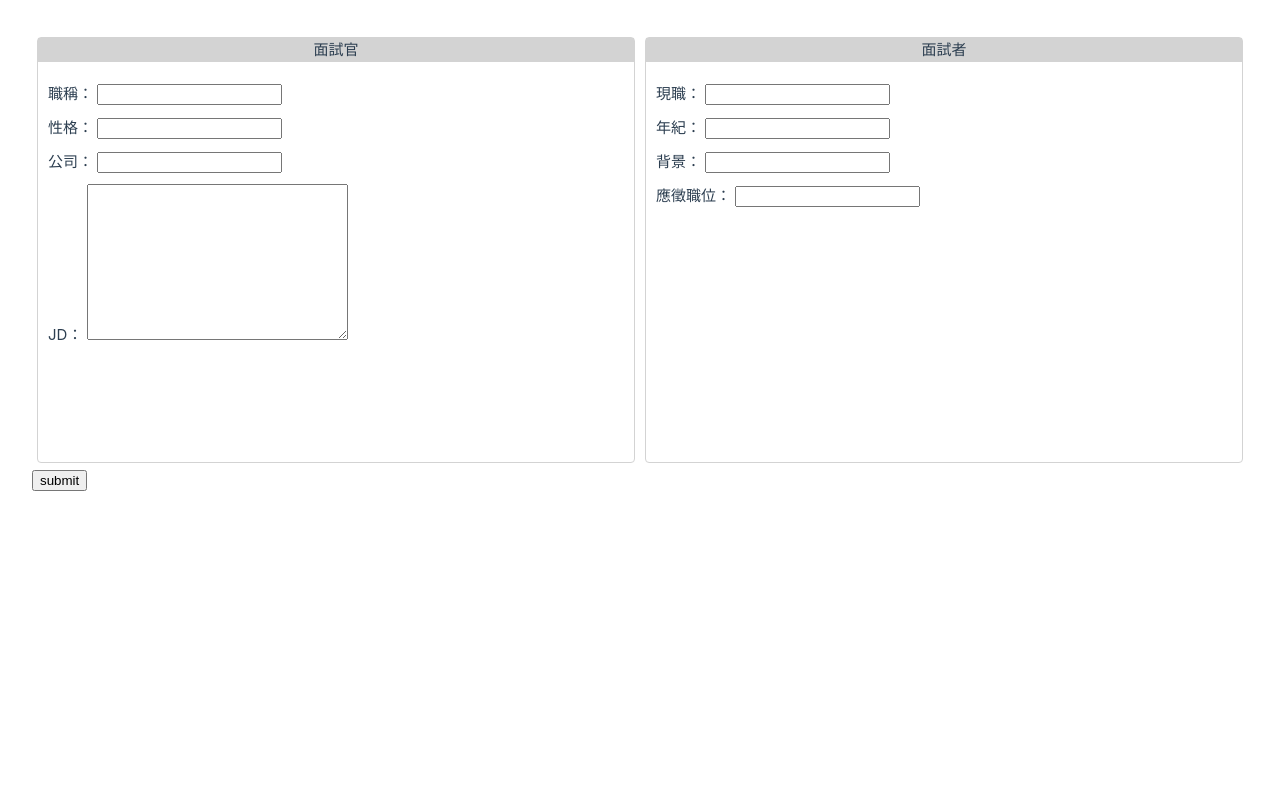
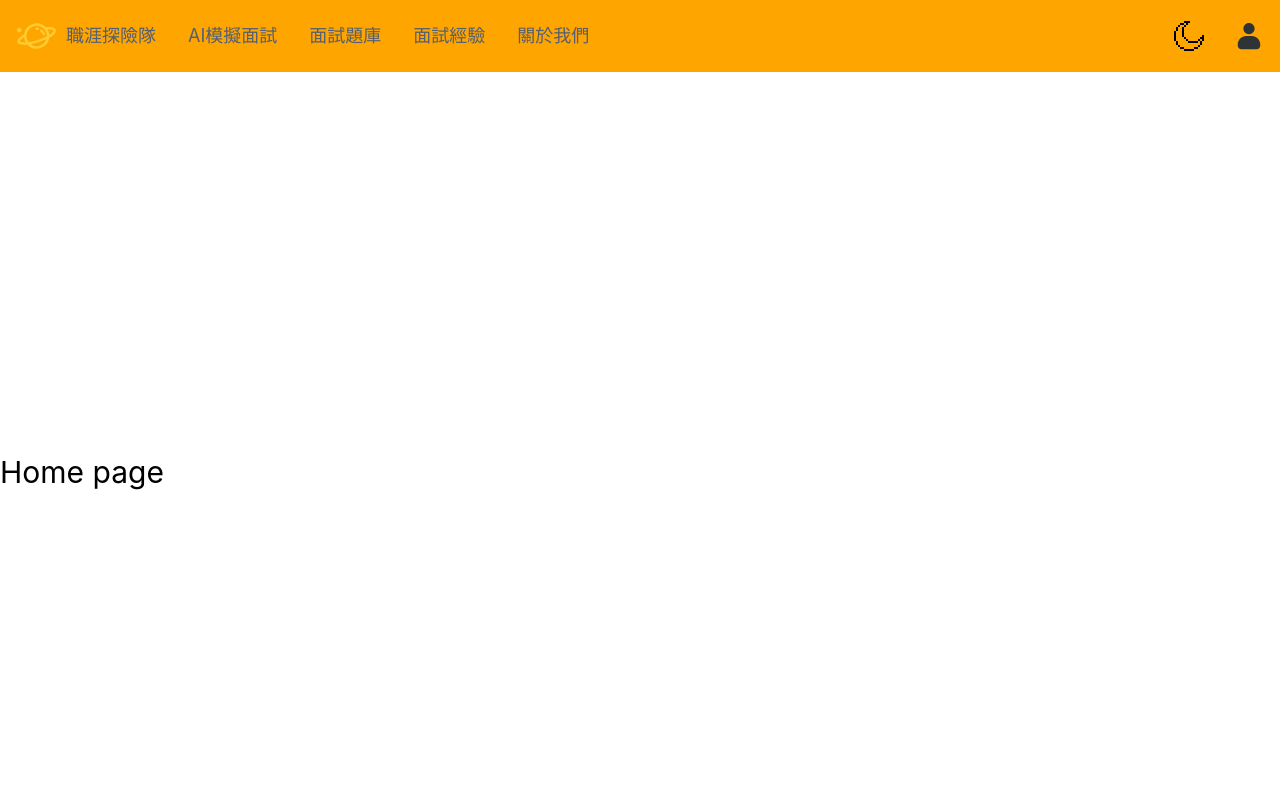
Before and after one commit to huishanchiu/betterlife, a Vue app in the folder betterlife/: page / in a window 1280 px wide. Shown: the top 800 px of the page. Built offline with nearby package versions, Linux system fonts and the light colour scheme.

Commit message:
feat(init):Setting router and css

```diff
--- a/betterlife/src/App.vue
+++ b/betterlife/src/App.vue
@@ -1,78 +1,72 @@
 <script setup lang="ts">
 import { RouterLink, RouterView } from 'vue-router'
+import { ref } from 'vue'
 import HelloWorld from './components/HelloWorld.vue'
+import planet from './assets/icon/planet.svg'
+import darkMode from './assets/icon/darkmode-8bit.svg'
+import avatar from './assets/icon/avatar.svg'
 </script>
 
 <template>
-  <!-- <header>
+  <header>
     <nav>
-      <RouterLink to="/">Homess</RouterLink>
+      <div class="menu-left">
+        <RouterLink class="menu" to="/">
+          <img :src="planet" alt="planet" class="main-logo" />
+          職涯探險隊</RouterLink
+        >
+        <RouterLink class="menu" to="/mock-interview">AI模擬面試</RouterLink>
+        <RouterLink class="menu" to="/interview-questions">面試題庫</RouterLink>
+        <RouterLink class="menu" to="/interview-experience">面試經驗</RouterLink>
+        <RouterLink class="menu" to="/about">關於我們</RouterLink>
+      </div>
+      <div class="menu-right">
+        <img class="icon" :src="darkMode" alt="" @click="toggleDarkMode" />
+        <img class="icon" :src="avatar" alt="" @click="toggleDarkMode" />
+      </div>
+      <div></div>
     </nav>
-  </header> -->
+  </header>
 
-  <RouterView />
+  <RouterView id="body" />
 </template>
 
 <style scoped>
+#body {
+  padding: 0 2rem;
+}
+.menu {
+  display: flex;
+  line-height: 40px;
+}
+.menu-left {
+  margin: 0;
+  display: flex;
+}
+.menu-right {
+  margin: 0;
+  display: flex;
+  margin-left: auto;
+}
 header {
-  line-height: 1.5;
-  max-height: 100vh;
+  position: sticky;
+  top: 0;
+  background-color: orange;
+  padding: 1rem;
 }
-
-.logo {
-  display: block;
-  margin: 0 auto 2rem;
+nav {
+  display: flex;
+  justify-content: space-around;
 }
-
-nav {
-  width: 100%;
-  font-size: 12px;
-  text-align: center;
-  margin-top: 2rem;
+a {
+  margin-right: 2rem;
+  font-size: 18px;
 }
-
-nav a.router-link-exact-active {
-  color: var(--color-text);
+.icon {
+  width: 30px;
+  margin-left: 30px;
 }
-
-nav a.router-link-exact-active:hover {
-  background-color: transparent;
-}
-
-nav a {
-  display: inline-block;
-  padding: 0 1rem;
-  border-left: 1px solid var(--color-border);
-}
-
-nav a:first-of-type {
-  border: 0;
-}
-
-@media (min-width: 1024px) {
-  header {
-    display: flex;
-    place-items: center;
-    padding-right: calc(var(--section-gap) / 2);
-  }
-
-  .logo {
-    margin: 0 2rem 0 0;
-  }
-
-  header .wrapper {
-    display: flex;
-    place-items: flex-start;
-    flex-wrap: wrap;
-  }
-
-  nav {
-    text-align: left;
-    margin-left: -1rem;
-    font-size: 1rem;
-
-    padding: 1rem 0;
-    margin-top: 1rem;
-  }
+.main-logo {
+  padding-right: 10px;
 }
 </style>
--- a/betterlife/src/assets/base.css
+++ b/betterlife/src/assets/base.css
@@ -1,5 +1,5 @@
 /* color palette from <https://github.com/vuejs/theme> */
-:root {
+/* :root {
   --vt-c-white: #ffffff;
   --vt-c-white-soft: #f8f8f8;
   --vt-c-white-mute: #f2f2f2;
@@ -19,7 +19,7 @@
   --vt-c-text-light-2: rgba(60, 60, 60, 0.66);
   --vt-c-text-dark-1: var(--vt-c-white);
   --vt-c-text-dark-2: rgba(235, 235, 235, 0.64);
-}
+} */
 
 /* semantic color variables for this project */
 :root {
--- a/betterlife/src/assets/main.css
+++ b/betterlife/src/assets/main.css
@@ -3,33 +3,46 @@
 #app {
   max-width: 1280px;
   margin: 0 auto;
-  padding: 2rem;
-
   font-weight: normal;
 }
 
-a,
-.green {
+a {
   text-decoration: none;
-  color: hsla(160, 100%, 37%, 1);
+  color: #545f71;
   transition: 0.4s;
 }
 
-@media (hover: hover) {
+/* @media (hover: hover) {
   a:hover {
-    background-color: hsla(160, 100%, 37%, 0.2);
+    background-color: hsla(0, 0%, 100%, 0.2);
+  }
+} */
+
+/* @media (prefers-color-scheme: light) {
+  #app {
+    color: #213547;
+    background-color: #ffffff;
+  }
+  a:hover {
+    color: #747bff;
+  }
+  button {
+    background-color: #f9f9f9;
   }
 }
 
-/* @media (min-width: 1024px) {
-  body {
-    display: flex;
-    place-items: center;
+@media (prefers-color-scheme: dark) {
+  #app {
+    color: #213547;
+    background-color: pink;
   }
-
-  #app {
-    display: grid;
-    grid-template-columns: 1fr 1fr;
-    padding: 0 2rem;
+  a:hover {
+    color: #747bff;
+  }
+  button {
+    background-color: #f9f9f9;
   }
 } */
+/* html {
+  filter: invert(85%) hue-rotate(190deg);
+} */
--- a/betterlife/src/router/index.ts
+++ b/betterlife/src/router/index.ts
@@ -1,5 +1,8 @@
 import { createRouter, createWebHistory } from 'vue-router'
+import InterView from '../views/InterView.vue'
 import HomeView from '../views/HomeView.vue'
+import AboutView from '../views/AboutView.vue'
+import Questions from '../views/Questions.vue'
 
 const router = createRouter({
   history: createWebHistory(import.meta.env.BASE_URL),
@@ -10,12 +13,22 @@ const router = createRouter({
       component: HomeView
     },
     {
+      path: '/mock-interview',
+      name: 'mockInterview',
+      component: InterView
+    },
+    {
+      path: '/interview-questions',
+      name: 'interview-questions',
+      component: Questions
+    },
+    {
       path: '/about',
       name: 'about',
       // route level code-splitting
       // this generates a separate chunk (About.[hash].js) for this route
       // which is lazy-loaded when the route is visited.
-      component: () => import('../views/AboutView.vue')
+      component: AboutView
     }
   ]
 })
--- a/betterlife/src/views/HomeView.vue
+++ b/betterlife/src/views/HomeView.vue
@@ -1,66 +1,46 @@
-<script setup lang="ts">
-import TheWelcome from '../components/TheWelcome.vue'
-
-const submit = () => {
-  console.log('SUBMIT')
-}
-</script>
-
 <template>
-  <main>
-    <!-- <TheWelcome /> -->
-    <div class="wrapper">
-      <div class="leftWrapper">
-        <div class="title">面試官</div>
-        <div class="content">
-          <div class="row">職稱： <input type="text" /></div>
-          <div class="row">性格： <input type="text" /></div>
-          <div class="row">公司： <input type="text" /></div>
-          <div class="row">JD： <textarea cols="30" rows="10"></textarea></div>
-        </div>
-      </div>
-      <div class="righttWrapper">
-        <div class="title">面試者</div>
-        <div class="content">
-          <div class="row">現職： <input type="text" /></div>
-          <div class="row">年紀： <input type="text" /></div>
-          <div class="row">背景： <input type="text" /></div>
-          <div class="row">應徵職位： <input type="text" /></div>
-        </div>
-      </div>
-    </div>
-    <button @click="submit">submit</button>
-  </main>
+  <div class="about">
+    <h1>Home page</h1>
+  </div>
+  <div>
+    Lorem ipsum dolor, sit amet consectetur adipisicing elit. Repellat quidem nemo excepturi officia
+    in, iste hic deleniti corrupti maxime. Voluptates nobis laboriosam consectetur minus animi autem
+    iusto optio nemo cum? Lorem ipsum dolor, sit amet consectetur adipisicing elit. Repellat quidem
+    nemo excepturi officia in, iste hic deleniti corrupti maxime. Voluptates nobis laboriosam
+    consectetur minus animi autem iusto optio nemo cum? Lorem ipsum dolor, sit amet consectetur
+    adipisicing elit. Repellat quidem nemo excepturi officia in, iste hic deleniti corrupti maxime.
+    Voluptates nobis laboriosam consectetur minus animi autem iusto optio nemo cum? Lorem ipsum
+    dolor, sit amet consectetur adipisicing elit. Repellat quidem nemo excepturi officia in, iste
+    hic deleniti corrupti maxime. Voluptates nobis laboriosam consectetur minus animi autem iusto
+    optio nemo cum?Lorem ipsum dolor, sit amet consectetur adipisicing elit. Repellat quidem nemo
+    excepturi officia in, iste hic deleniti corrupti maxime. Voluptates nobis laboriosam consectetur
+    minus animi autem iusto optio nemo cum? Lorem ipsum dolor, sit amet consectetur adipisicing
+    elit. Repellat quidem nemo excepturi officia in, iste hic deleniti corrupti maxime. Voluptates
+    nobis laboriosam consectetur minus animi autem iusto optio nemo cum? Lorem ipsum dolor, sit amet
+    consectetur adipisicing elit. Repellat quidem nemo excepturi officia in, iste hic deleniti
+    corrupti maxime. Voluptates nobis laboriosam consectetur minus animi autem iusto optio nemo cum?
+    Lorem ipsum dolor, sit amet consectetur adipisicing elit. Repellat quidem nemo excepturi officia
+    in, iste hic deleniti corrupti maxime. Voluptates nobis laboriosam consectetur minus animi autem
+    iusto optio nemo cum? Lorem ipsum dolor, sit amet consectetur adipisicing elit. Repellat quidem
+    nemo excepturi officia in, iste hic deleniti corrupti maxime. Voluptates nobis laboriosam
+    consectetur minus animi autem iusto optio nemo cum? Lorem ipsum dolor, sit amet consectetur
+    adipisicing elit. Repellat quidem nemo excepturi officia in, iste hic deleniti corrupti maxime.
+    Voluptates nobis laboriosam consectetur minus animi autem iusto optio nemo cum? Lorem ipsum
+    dolor, sit amet consectetur adipisicing elit. Repellat quidem nemo excepturi officia in, iste
+    hic deleniti corrupti maxime. Voluptates nobis laboriosam consectetur minus animi autem iusto
+    optio nemo cum? Lorem ipsum dolor, sit amet consectetur adipisicing elit. Repellat quidem nemo
+    excepturi officia in, iste hic deleniti corrupti maxime. Voluptates nobis laboriosam consectetur
+    minus animi autem iusto optio nemo cum?Lorem ipsum dolor, sit amet consectetur adipisicing elit.
+    Repellat quidem nemo excepturi officia in, iste hic deleniti corrupti maxime. Voluptates nobis
+    laboriosam consectetur minus animi autem iusto optio nemo cum? Lorem ipsum dolor, sit amet
+    consectetur adipisicing elit. Repellat quidem nemo excepturi officia in, iste hic deleniti
+    corrupti maxime. Voluptates nobis laboriosam consectetur minus animi autem iusto optio nemo cum?
+    Lorem ipsum dolor, sit amet consectetur adipisicing elit. Repellat quidem nemo excepturi officia
+    in, iste hic deleniti corrupti maxime. Voluptates nobis laboriosam consectetur minus animi autem
+    iusto optio nemo cum? Lorem ipsum dolor, sit amet consectetur adipisicing elit. Repellat quidem
+    nemo excepturi officia in, iste hic deleniti corrupti maxime. Voluptates nobis laboriosam
+    consectetur minus animi autem iusto optio nemo cum?
+  </div>
 </template>
 
-<style scoped>
-.wrapper {
-  display: flex;
-}
-.leftWrapper {
-  box-sizing: border-box;
-  border-radius: 4px;
-  border: lightgrey 1px solid;
-  margin: 5px;
-  width: 50%;
-}
-.righttWrapper {
-  box-sizing: border-box;
-  border-radius: 4px;
-  border: lightgrey 1px solid;
-  margin: 5px;
-  width: 50%;
-}
-.title {
-  background-color: lightgrey;
-  text-align: center;
-}
-.row {
-  margin-top: 10px;
-}
-.content {
-  padding: 10px;
-  box-sizing: border-box;
-  height: 400px;
-}
-</style>
+<style></style>
--- /dev/null
+++ b/betterlife/src/views/InterView.vue
@@ -0,0 +1,66 @@
+<script setup lang="ts">
+import TheWelcome from '../components/TheWelcome.vue'
+
+const submit = () => {
+  console.log('SUBMIT')
+}
+</script>
+
+<template>
+  <main>
+    <!-- <TheWelcome /> -->
+    <div class="wrapper">
+      <div class="leftWrapper">
+        <div class="title">面試官</div>
+        <div class="content">
+          <div class="row">職稱： <input type="text" /></div>
+          <div class="row">性格： <input type="text" /></div>
+          <div class="row">公司： <input type="text" /></div>
+          <div class="row">JD： <textarea cols="30" rows="10"></textarea></div>
+        </div>
+      </div>
+      <div class="righttWrapper">
+        <div class="title">面試者</div>
+        <div class="content">
+          <div class="row">現職： <input type="text" /></div>
+          <div class="row">年紀： <input type="text" /></div>
+          <div class="row">背景： <input type="text" /></div>
+          <div class="row">應徵職位： <input type="text" /></div>
+        </div>
+      </div>
+    </div>
+    <button @click="submit">submit</button>
+  </main>
+</template>
+
+<style scoped>
+.wrapper {
+  display: flex;
+}
+.leftWrapper {
+  box-sizing: border-box;
+  border-radius: 4px;
+  border: lightgrey 1px solid;
+  margin: 5px;
+  width: 50%;
+}
+.righttWrapper {
+  box-sizing: border-box;
+  border-radius: 4px;
+  border: lightgrey 1px solid;
+  margin: 5px;
+  width: 50%;
+}
+.title {
+  background-color: lightgrey;
+  text-align: center;
+}
+.row {
+  margin-top: 10px;
+}
+.content {
+  padding: 10px;
+  box-sizing: border-box;
+  height: 400px;
+}
+</style>
```
Also changed, not shown: betterlife/src/main.ts (+2 -5 lines), 1 other file (tests, documents, lock files or other folders).
